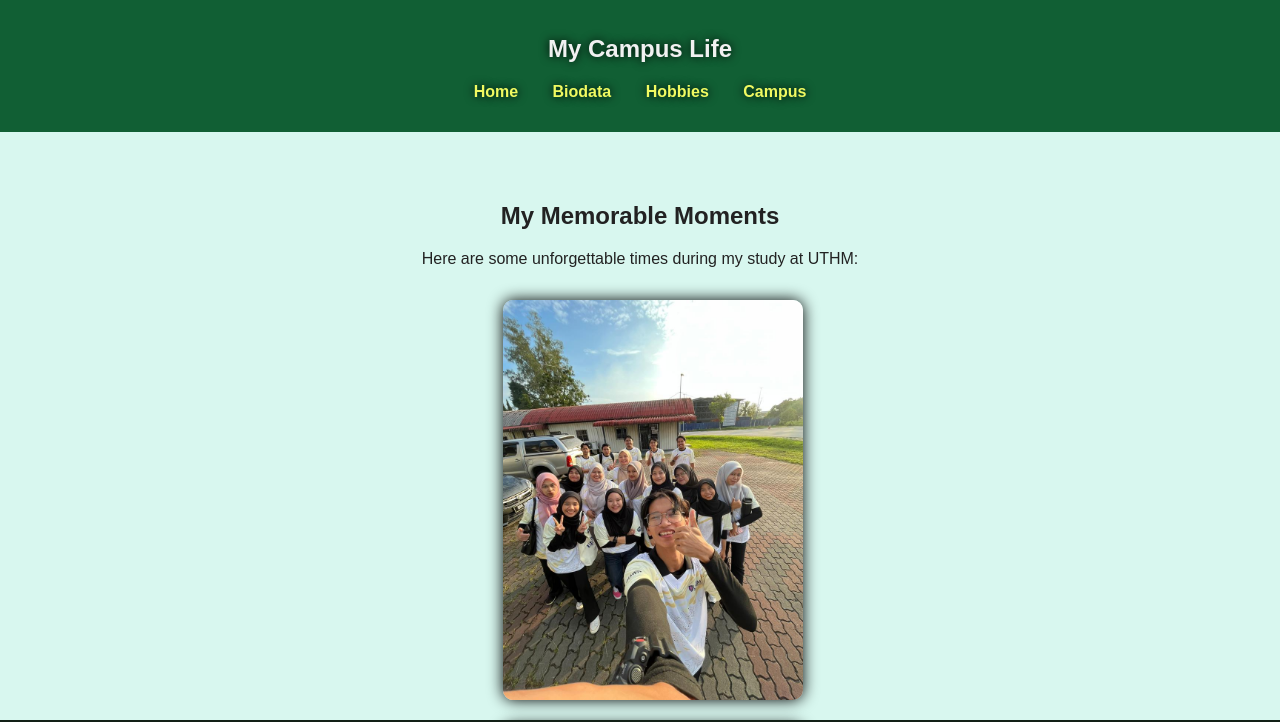
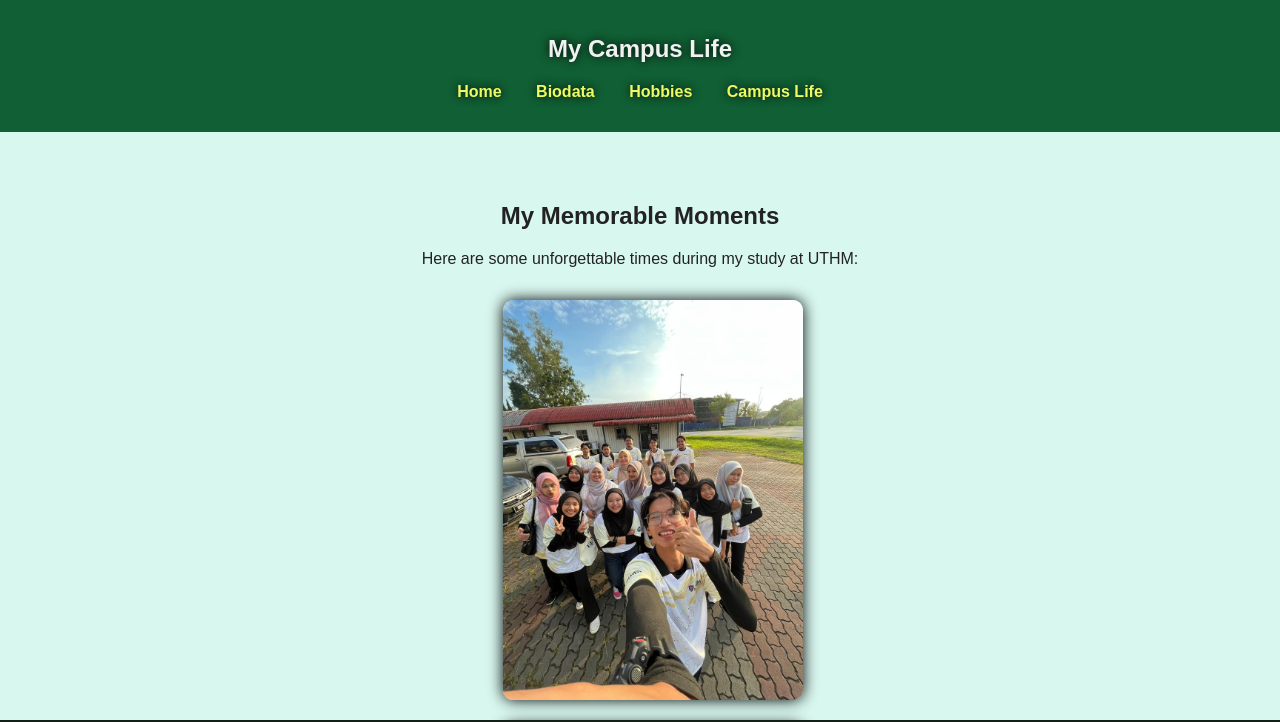
Before and after one commit to naqibrazak/lab-3, a plain HTML site: page campus.html in a window 1280 px wide. Shown: the top 722 px of the page. Drawn offline with Linux system fonts and the light colour scheme.

Commit message:
Update navigation label for consistency in campus.html and hobbies.html

```diff
--- a/campus.html
+++ b/campus.html
@@ -13,7 +13,7 @@
                 <li><a href="index.html">Home</a></li>
                 <li><a href="biodata.html">Biodata</a></li>
                 <li><a href="hobbies.html">Hobbies</a></li>
-                <li><a href="campus.html">Campus</a></li>
+                <li><a href="campus.html">Campus Life</a></li>
             </ul>
         </nav>
 
```
Also changed, not shown: hobbies.html (+1 -1 lines).
